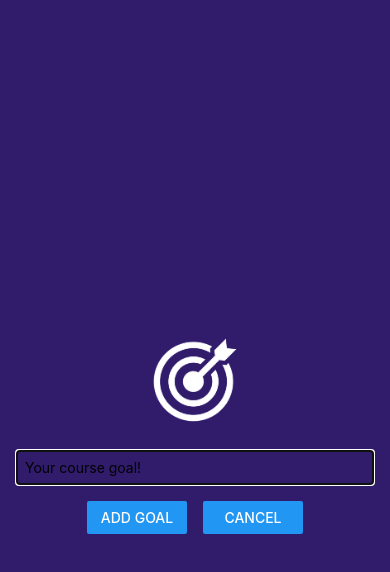
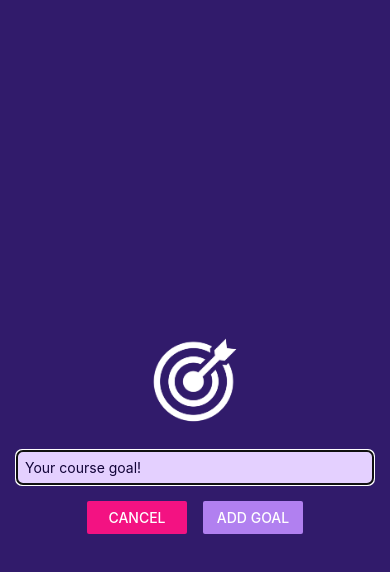
Before and after one commit to shakilahmedatik/mytodo, a React Native app: screen / in a window 390 px wide. Both pictures are taken after a click on the button "ADD NEW GOAL". Shown: the top 572 px of the page. Built offline with nearby package versions, Linux system fonts and the light colour scheme.

Commit message:
color adjustments done

```diff
--- a/App.js
+++ b/App.js
@@ -1,3 +1,4 @@
+import { StatusBar } from 'expo-status-bar'
 import { useState } from 'react'
 import { StyleSheet, View, FlatList, Button } from 'react-native'
 import GoalInput from './components/GoalInput'
@@ -32,10 +33,12 @@
   }
 
   return (
+    <>
+      <StatusBar style='light' />
       <View style={styles.appContainer}>
         <Button
           title='Add New Goal'
-        color='#5e0acc'
+          color='#b180f0'
           onPress={startAddGoalHandler}
         />
         <GoalInput
@@ -59,6 +62,7 @@
           />
         </View>
       </View>
+    </>
   )
 }
 
--- a/app.json
+++ b/app.json
@@ -6,6 +6,7 @@
     "orientation": "portrait",
     "icon": "./assets/icon.png",
     "userInterfaceStyle": "light",
+    "backgroundColor": "#1e085a",
     "splash": {
       "image": "./assets/splash.png",
       "resizeMode": "cover",
--- a/components/GoalInput.js
+++ b/components/GoalInput.js
@@ -19,15 +19,23 @@
         <View style={styles.buttonContainer}>
           <View style={styles.button}>
             <Button
+              color='#f31282'
+              title='Cancel'
+              onPress={() => {
+                onCancel()
+                setEnteredGoalText('')
+              }}
+            />
+          </View>
+          <View style={styles.button}>
+            <Button
+              color='#b180f0'
               onPress={() => {
                 addInputHandler(enteredGoalText)
                 setEnteredGoalText('')
               }}
               title='Add Goal'
             />
-          </View>
-          <View style={styles.button}>
-            <Button title='Cancel' onPress={onCancel} />
           </View>
         </View>
       </View>
@@ -47,7 +55,10 @@
   },
   textInput: {
     borderWidth: 1,
-    borderColor: '#cccccc',
+    borderColor: '#e4d0ff',
+    backgroundColor: '#e4d0ff',
+    color: '#120438',
+    borderRadius: 6,
     width: '100%',
     padding: 8,
   },
```
Lines whose indentation alone changed are shown as unchanged.
